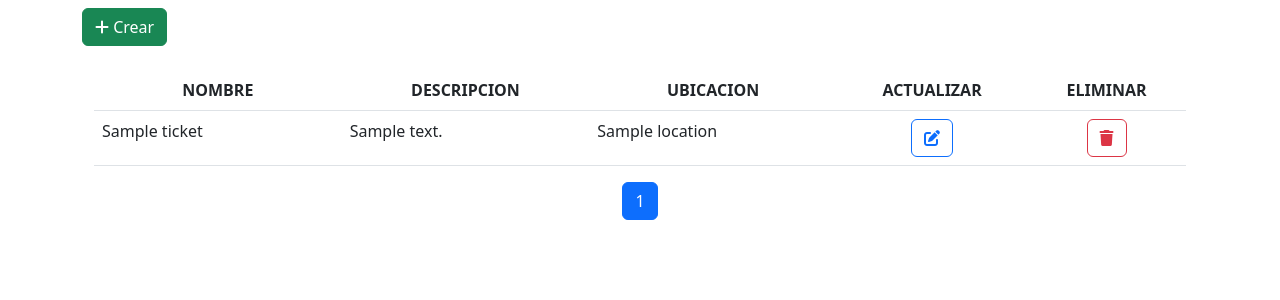
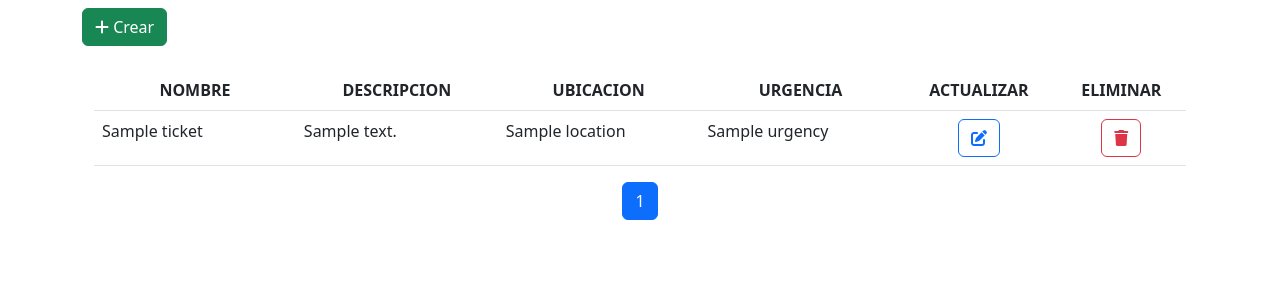
Before and after one commit to TheDeivit/TicketIAProject, a Django app: template ticket/templates/ticket/index.html in a window 1280 px wide. Shown: the top 300 px of the page. Run offline with Django 3.2, Linux system fonts and the light colour scheme; the template is opened without the code that fills it: most values are stand-ins (such as "Sample title", 1, 10 or a date in 2020); form fields are guessed from the names that the template uses; parts of the project's set-up code (start-up, migrations or seed data) failed here and were passed over; some libraries are stand-ins or nearby versions.

Commit message:
Se agrega nivel de urgencia

```diff
--- a/ticket/admin.py
+++ b/ticket/admin.py
@@ -1,5 +1,5 @@
 from django.contrib import admin
-from .models import Ticket, Location
+from .models import Ticket, Location, Urgency
 from .forms import TicketForm
 # Register your models here.
 
@@ -10,3 +10,7 @@ class AdminTicket(admin.ModelAdmin):
 @admin.register(Location)
 class AdminLocation(admin.ModelAdmin):
     pass
+
+@admin.register(Urgency)
+class AdminUrgency(admin.ModelAdmin):
+    pass
--- a/ticket/forms.py
+++ b/ticket/forms.py
@@ -15,12 +15,13 @@ class TicketForm(forms.ModelForm):
 
     class Meta:
         model = Ticket
-        fields= ('name', 'content', 'location')
+        fields= ('name', 'content', 'location', 'urgency')
 
     def is_valid(self):
 
         self.data._mutable = True
         self.data['location'] = ObjectId(self.data['location'])
+        self.data['urgency'] = ObjectId(self.data['urgency'])
         valid = super(TicketForm, self).is_valid()
 
         return valid
--- a/ticket/templates/ticket/index.html
+++ b/ticket/templates/ticket/index.html
@@ -8,6 +8,7 @@
         <th class="icon-column">NOMBRE</th>
         <th class="icon-column">DESCRIPCION</th>
         <th class="icon-column">UBICACION</th>
+        <th class="icon-column">URGENCIA</th>
         <th class="icon-column">ACTUALIZAR</th>
         <th class="icon-column">ELIMINAR</th>
     </tr>
@@ -16,6 +17,7 @@
         <td class="text-column">{{ t.name }}</td>
         <td class="text-column">{{ t.content }}</td>
         <td class="text-column">{{ t.location }}</td>
+        <td class="text-column">{{ t.urgency }}</td>
         <td class="icon-column"><button
             class="btn btn-outline-primary float-right" data-bs-toggle="modal" data-bs-target="#saveModal" data-bs-id="{{ t.pk }}" data-bs-name="{{ t.name }}">
             <i class="fa fa-edit"></i>
@@ -72,6 +74,10 @@
           {% include 'partials/form_error_field.html' with errors=form.location.errors %}
           <label for="id_location">Ubicacion:<span style="color:red"> *</span></label>
           {{ form.location }}
+
+          {% include 'partials/form_error_field.html' with errors=form.urgency.errors %}
+          <label for="id_urgency">Urgencia:<span style="color:red"> *</span></label>
+          {{ form.urgency }}
 
           <!-- DROP DOWN DE OPCIONES
         <select>
```
Also changed, not shown: ticket/models.py (+4 -4 lines).
